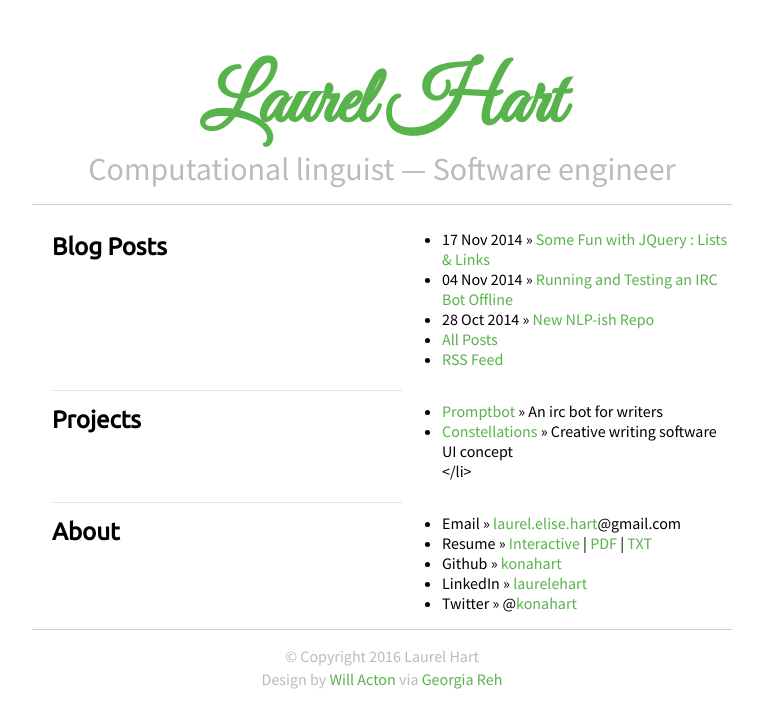
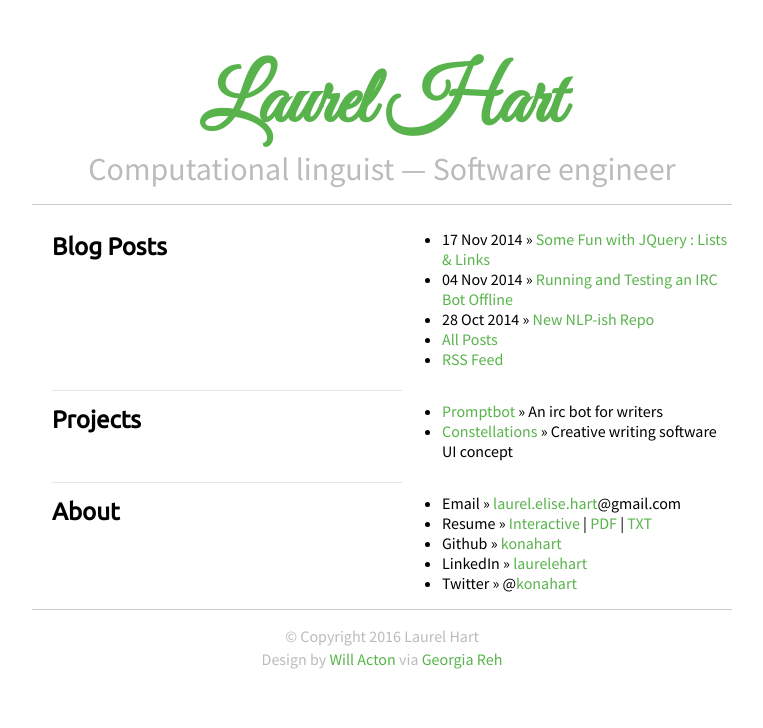
Before and after one commit to konahart/konahart.github.io, a Jekyll site: the page built from index.md, in a window 1280 px wide. Shown: the top 728 px of the page, without its empty margins (258-1021 px from the left). Built offline with Jekyll 4.4.1, drawn with Linux system fonts in a browser that asks for light colours.

Commit message:
Some more careful reading and fixes

```diff
--- a/_layouts/default.html
+++ b/_layouts/default.html
@@ -23,7 +23,7 @@
 
 </script>
 
-  <link rel="shortcut icon" href="hart.ico">
+<link rel="shortcut icon" href="{{ "/hart.ico" | prepend: site.baseurl }}">
   <link type="text/css" rel="stylesheet" href="/css/style.css">
   <link type="text/css" rel="stylesheet" href="/css/pygments.css">
 
--- a/index.md
+++ b/index.md
@@ -21,7 +21,6 @@ title: Laurel "Kona" Hart, Computational Linguist
 <ul>
 <li><a href="/promptbot">Promptbot</a> &raquo; An irc bot for writers</li>
 <li><a href="/constellations">Constellations</a> &raquo; Creative writing software UI concept</li>
-</li>
 </ul>
 </div>
 
```
Also changed, not shown: posts/_posts/2014-11-04-IRCBotTesting.md (+2 -2 lines), posts/_posts/2014-11-17-InteractiveResume.md (+3 -3 lines), README.md.
